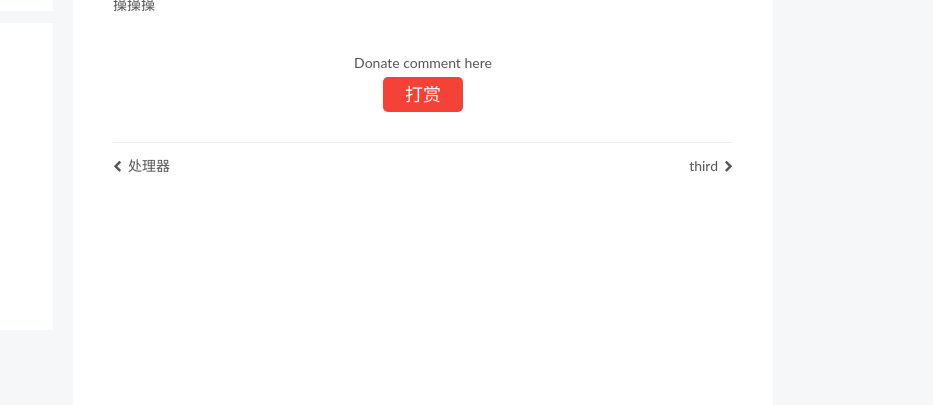
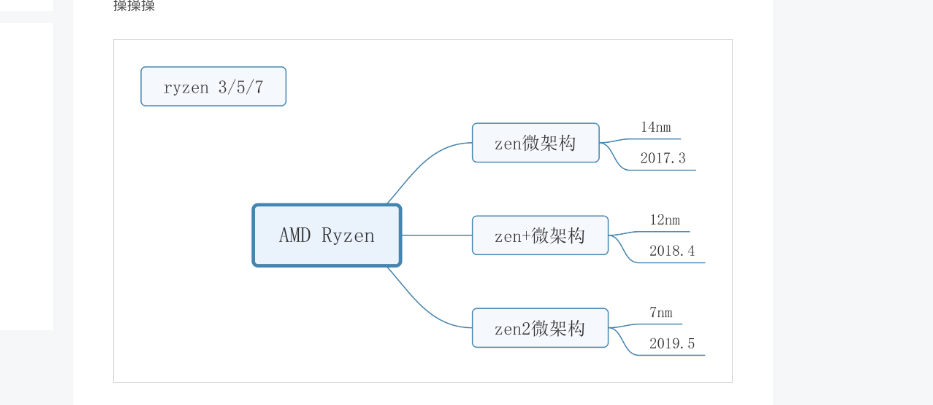
Before and after one commit to hellmozun/hellmozun.github.io, a plain HTML site: page 2019/10/06/second/index.html in a window 1280 px wide. Shown: the part 260-665 px from the top of the page, 347-1280 px from the left. Drawn offline with Linux system fonts and the light colour scheme.

Commit message:
Site updated: 2019-10-17 14:32:39

```diff
--- a/2019/10/06/second/index.html
+++ b/2019/10/06/second/index.html
@@ -86,10 +86,12 @@
 <meta property="og:site_name" content="Hexo">
 <meta property="og:description" content="啦啦啦啦 操操操">
 <meta property="og:locale" content="zh-Hans">
-<meta property="og:updated_time" content="2019-10-17T06:08:13.759Z">
+<meta property="og:image" content="https://hellomzun.github.io/2019/10/06/second/amd.jpg">
+<meta property="og:updated_time" content="2019-10-17T06:32:27.315Z">
 <meta name="twitter:card" content="summary">
 <meta name="twitter:title" content="second">
 <meta name="twitter:description" content="啦啦啦啦 操操操">
+<meta name="twitter:image" content="https://hellomzun.github.io/2019/10/06/second/amd.jpg">
 
 
 
@@ -321,6 +323,7 @@
 
         <p>啦啦啦啦</p>
 <p>操操操</p>
+<p> <img src="/2019/10/06/second/amd.jpg" alt="00"></p>
 
 
     </div>
```
Also changed, not shown: index.html (+1 -0 lines), 2019/10/06/second/amd.jpg (added).
